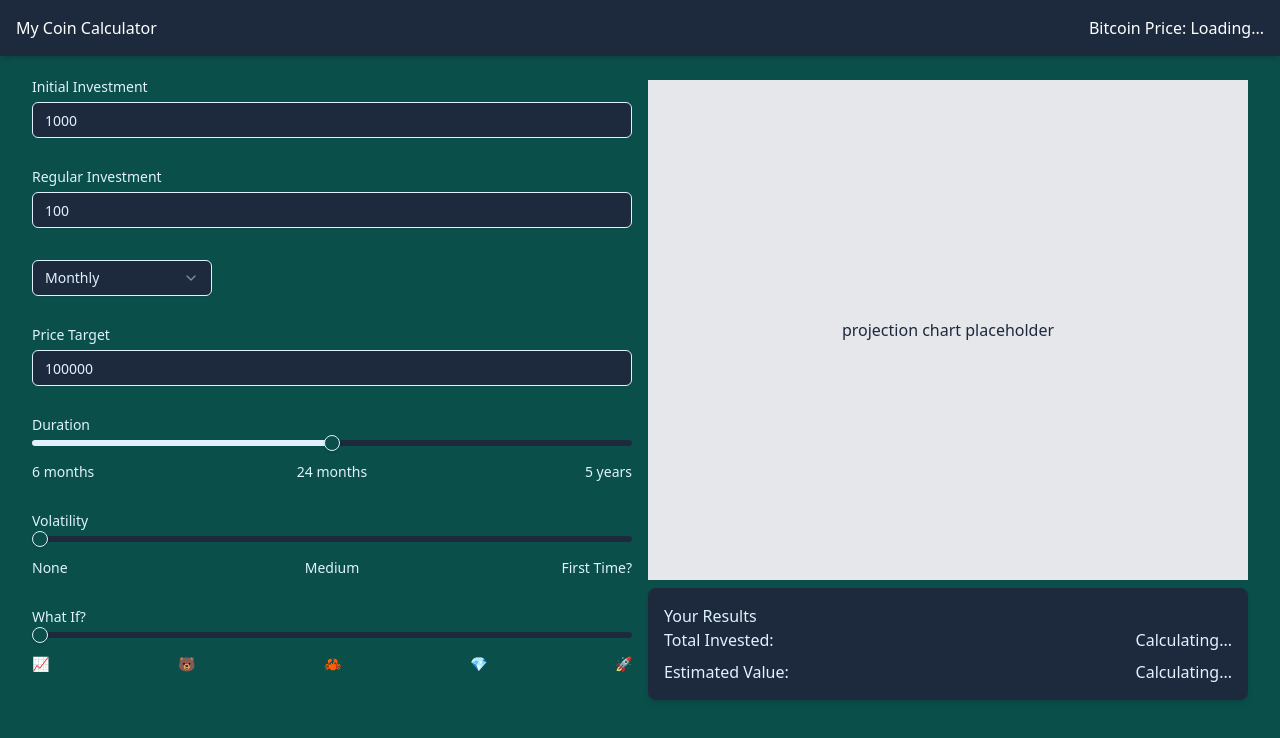
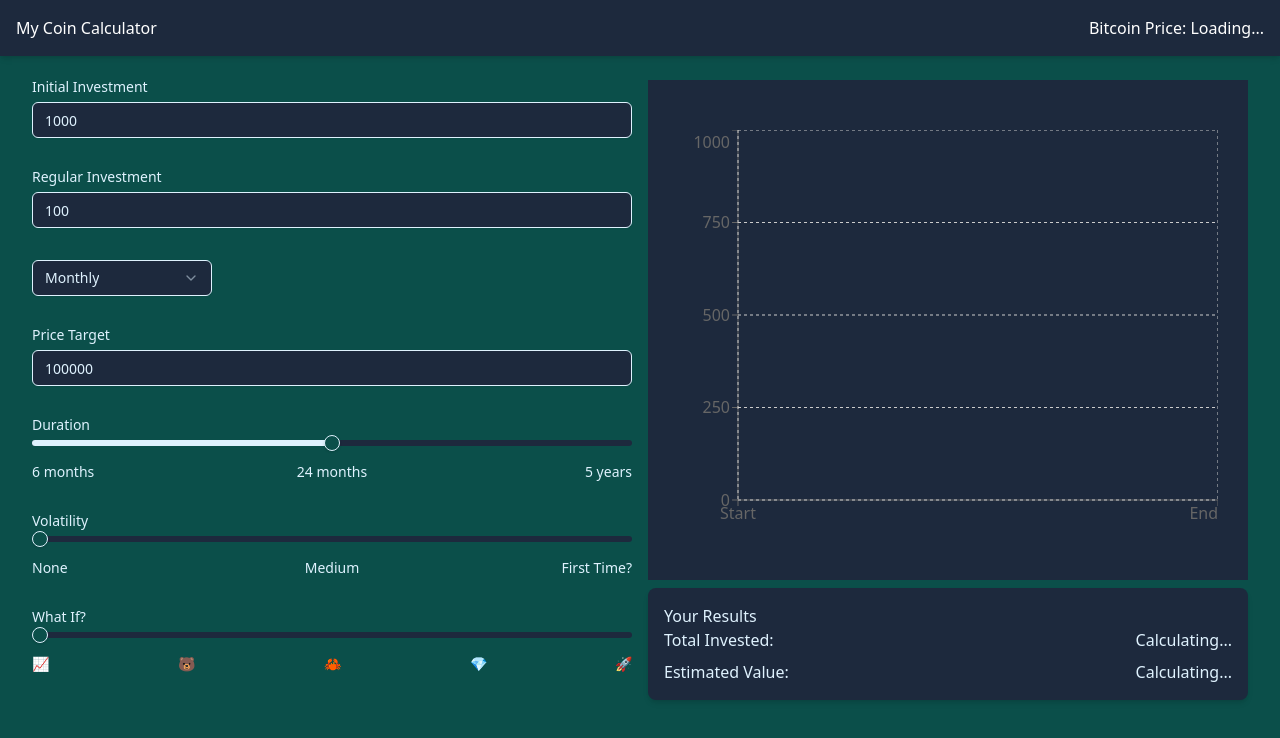
Before and after one commit to ibrunner/my-coin-calculator, a React (Vite) app: page / in a window 1280 px wide. Shown: the top 738 px of the page. Built offline with nearby package versions, Linux system fonts and the light colour scheme; no server answers.

Commit message:
basic portfolio value chart

```diff
--- a/package.json
+++ b/package.json
@@ -25,6 +25,7 @@
     "react": "^19.0.0",
     "react-dom": "^19.0.0",
     "react-hook-form": "^7.55.0",
+    "recharts": "^2.15.2",
     "tailwind-merge": "^3.0.2",
     "tailwindcss": "^4.0.17",
     "tw-animate-css": "^1.2.5",
--- a/src/features/ProjectionChart.tsx
+++ b/src/features/ProjectionChart.tsx
@@ -1,15 +1,60 @@
-// interface ChartProps {
-//   // Add your props here
-// }
+import usePortfolioCalcuations from '@/hooks/usePortfolioCalcuations';
+import useFormStore from '@/lib/store';
+import {
+  Area,
+  AreaChart,
+  CartesianGrid,
+  ResponsiveContainer,
+  Tooltip,
+  XAxis,
+  YAxis,
+} from 'recharts';
+// import useBtcPrice from '@/hooks/useBtcPrice';
 
-const Chart = () => {
+const ProjectionChart = () => {
+  const { formData } = useFormStore();
+  const { initialInvestment } = formData;
+
+  const { calculatedPortfolioValue } = usePortfolioCalcuations();
+
+  // const { btcPrice } = useBtcPrice();
+
+  const data = [
+    {
+      name: 'Start',
+      portfolioValue: initialInvestment,
+      // btcValue: 78000,
+    },
+    {
+      name: 'End',
+      portfolioValue: calculatedPortfolioValue?.estimatedValue,
+      // btcValue: 100000,
+    },
+  ];
+
   return (
     <div className="mb-2 h-[300px] w-full md:h-[500px]">
-      <div className="text-secondary flex h-full w-full items-center justify-center bg-gray-200">
-        projection chart placeholder
+      <div className="text-secondary bg-secondary flex h-full w-full items-center justify-center">
+        <ResponsiveContainer width="90%" height="80%">
+          <AreaChart
+            data={data}
+            margin={{ top: 0, right: 0, left: 0, bottom: 0 }}
+          >
+            <XAxis dataKey="name" />
+            <YAxis />
+            <CartesianGrid strokeDasharray="3 3" />
+            <Tooltip />
+            <Area
+              type="monotone"
+              dataKey="portfolioValue"
+              stroke="#8884d8"
+              fill="#8884d8"
+            />
+          </AreaChart>
+        </ResponsiveContainer>
       </div>
     </div>
   );
 };
 
-export default Chart;
+export default ProjectionChart;
```
Also changed, not shown: 1 other file (tests, documents, lock files or other folders).
